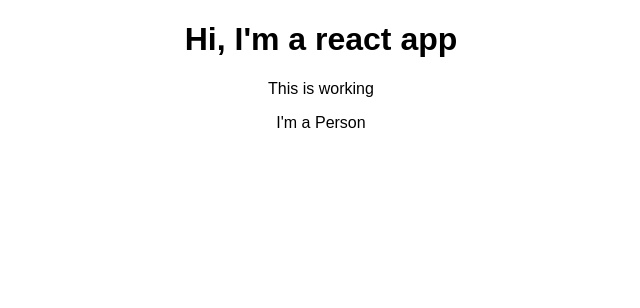
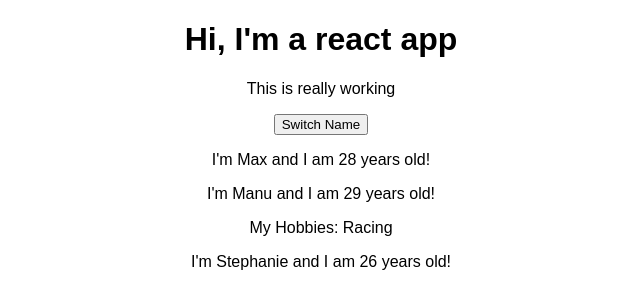
Before and after one commit to linuxuser07/React_Basics, a React (Create React App) app in the folder react-complete-guide/: page / in a window 1280 px wide. Shown: the top 308 px of the page, without its empty margins (319-959 px from the left). Built offline with nearby package versions, Linux system fonts and the light colour scheme.

Commit message:
Finishsing states and props steps

```diff
--- a/react-complete-guide/src/App.js
+++ b/react-complete-guide/src/App.js
@@ -3,12 +3,23 @@
 import Person from './Person/Person';
 
 class App extends Component {
+  state = {
+    persons: [
+      {name: 'Max', age: 28},
+      {name: 'Manu', age: 29},
+      {name: 'Stephanie', age: 26}
+    ]
+  }
+
   render() {
     return (
       <div className="App">
         <h1>Hi, I'm a react app </h1>
-        <p>This is working </p>
-        <Person/>
+        <p>This is really working </p>
+        <button>Switch Name</button>
+        <Person name={this.state.persons[0].name} age={this.state.persons[0].age}/>
+        <Person name={this.state.persons[1].name} age={this.state.persons[1].age}> My Hobbies: Racing</Person>
+        <Person name={this.state.persons[2].name} age={this.state.persons[2].age}/>
       </div>
     );
     //this is what the jsx is compile to
--- a/react-complete-guide/src/Person/Person.js
+++ b/react-complete-guide/src/Person/Person.js
@@ -1,7 +1,12 @@
 import React from 'react'
 
-const person = () => {
-    return <p>I'm a Person</p>
+const person = (props) => {
+    return (
+        <div>
+            <p>I'm {props.name} and I am {props.age} years old!</p>
+            <p>{props.children}</p>
+        </div>
+    )
 }
 
 export default person;
```
